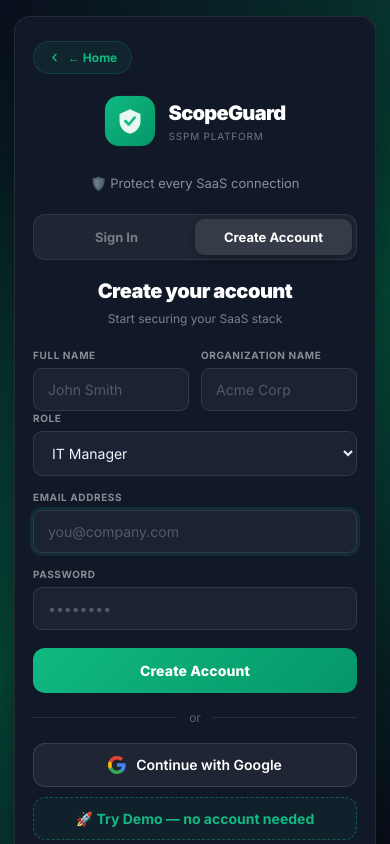
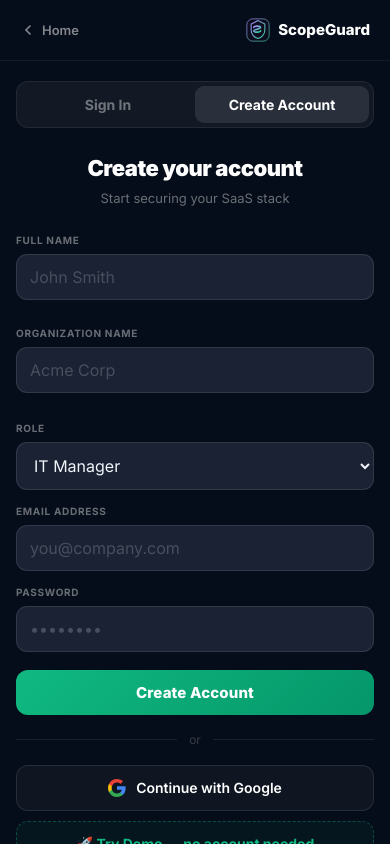
Before and after one commit to itamar12333/ScopeGuard, a React (Vite) app: page / in a window 390 px wide. Both pictures are taken after a click on the button "Get Started Free →". Built offline with nearby package versions, Linux system fonts and the light colour scheme.

Commit message:
Auth page rebuilt mobile-first

```diff
--- a/src/App.jsx
+++ b/src/App.jsx
@@ -1262,47 +1262,96 @@
 
     const isReg = authMode==="register";
     return (
-      <><style>{CSS}</style>
-      <div className={`auth-wrap ${t.dir==="rtl"?"rtl-layout":"ltr-layout"}`} dir={t.dir} style={{alignItems:"flex-start"}}>
-        <div className="auth-card" style={{marginTop:0}}>
-          <button onClick={()=>setShowLanding(true)} style={{
-            display:"flex",alignItems:"center",gap:7,
-            background:"rgba(16,185,129,.08)",
-            border:"1px solid rgba(16,185,129,.2)",
-            color:"#10b981",fontSize:12,fontWeight:700,
-            cursor:"pointer",padding:"8px 14px",
-            borderRadius:20,marginBottom:22,transition:".15s",
-            width:"fit-content"
-          }}>
-            <svg width="13" height="13" viewBox="0 0 24 24" fill="none" stroke="currentColor" strokeWidth="2.5" strokeLinecap="round"><polyline points="15 18 9 12 15 6"/></svg>
-            ← Home
+      <><style>{CSS}{`
+        .ma-wrap{min-height:100vh;min-height:100dvh;width:100%;background:#060d1a;display:flex;flex-direction:column;overflow-y:auto}
+        .ma-top{display:flex;align-items:center;justify-content:space-between;padding:16px 20px;border-bottom:1px solid rgba(255,255,255,.06);flex-shrink:0}
+        .ma-back{display:flex;align-items:center;gap:6px;background:transparent;border:none;color:rgba(255,255,255,.5);font-size:13px;font-weight:600;cursor:pointer;padding:6px 0;transition:.15s}
+        .ma-back:hover{color:#10b981}
+        .ma-back svg{flex-shrink:0}
+        .ma-logo{display:flex;align-items:center;gap:8px}
+        .ma-logo-name{font-size:15px;font-weight:800;color:#fff}
+        .ma-body{flex:1;display:flex;flex-direction:column;align-items:center;justify-content:flex-start;padding:28px 20px 40px}
+        .ma-card{width:100%;max-width:420px;display:flex;flex-direction:column;gap:0}
+        .ma-tabs{display:flex;background:rgba(255,255,255,.05);border-radius:12px;padding:4px;margin-bottom:24px;border:1px solid rgba(255,255,255,.07)}
+        .ma-tab{flex:1;padding:10px;border-radius:9px;border:none;background:transparent;color:rgba(255,255,255,.4);font-size:14px;font-weight:700;cursor:pointer;transition:.15s}
+        .ma-tab.on{background:rgba(255,255,255,.1);color:#fff}
+        .ma-title{font-size:26px;font-weight:900;color:#fff;letter-spacing:-.5px;margin-bottom:4px;text-align:center}
+        .ma-sub{font-size:13px;color:rgba(255,255,255,.4);text-align:center;margin-bottom:24px}
+        .ma-field{display:flex;flex-direction:column;gap:6px;margin-bottom:14px}
+        .ma-field-row{display:grid;grid-template-columns:1fr 1fr;gap:12px;margin-bottom:14px}
+        .ma-lbl{font-size:10px;font-weight:700;color:rgba(255,255,255,.4);text-transform:uppercase;letter-spacing:.07em}
+        .ma-inp{font-size:15px;padding:13px 14px;border-radius:11px;border:1.5px solid rgba(255,255,255,.09);background:rgba(255,255,255,.05);color:#fff;outline:none;transition:.15s;width:100%}
+        .ma-inp:focus{border-color:#10b981;background:rgba(255,255,255,.08)}
+        .ma-inp::placeholder{color:rgba(255,255,255,.2)}
+        .ma-sel{font-size:15px;padding:13px 14px;border-radius:11px;border:1.5px solid rgba(255,255,255,.09);background:rgba(255,255,255,.05);color:#fff;outline:none;width:100%;cursor:pointer}
+        .ma-sel option{background:#0d1626;color:#fff}
+        .ma-btn{width:100%;padding:14px;border-radius:12px;border:none;background:linear-gradient(135deg,#10b981,#059669);color:#fff;font-size:15px;font-weight:800;cursor:pointer;margin-top:4px;transition:.2s;letter-spacing:.01em}
+        .ma-btn:hover{transform:translateY(-1px);box-shadow:0 6px 20px rgba(16,185,129,.35)}
+        .ma-btn:disabled{opacity:.6;cursor:not-allowed;transform:none}
+        .ma-err{font-size:12px;font-weight:600;color:#fca5a5;background:rgba(239,68,68,.12);border:1px solid rgba(239,68,68,.25);border-radius:9px;padding:10px 14px;margin-top:10px}
+        .ma-or{display:flex;align-items:center;gap:12px;margin:16px 0;color:rgba(255,255,255,.2);font-size:12px}
+        .ma-or::before,.ma-or::after{content:'';flex:1;height:1px;background:rgba(255,255,255,.08)}
+        .ma-google{width:100%;padding:13px;border-radius:12px;border:1.5px solid rgba(255,255,255,.1);background:rgba(255,255,255,.04);color:#fff;font-size:14px;font-weight:600;cursor:pointer;display:flex;align-items:center;justify-content:center;gap:10px;transition:.15s;margin-bottom:10px}
+        .ma-google:hover{background:rgba(255,255,255,.08);border-color:rgba(255,255,255,.2)}
+        .ma-demo{width:100%;padding:13px;border-radius:12px;border:1.5px dashed rgba(16,185,129,.35);background:rgba(16,185,129,.05);color:#10b981;font-size:14px;font-weight:700;cursor:pointer;display:flex;align-items:center;justify-content:center;gap:8px;transition:.15s}
+        .ma-demo:hover{background:rgba(16,185,129,.1)}
+        .ma-langs{display:flex;justify-content:center;gap:5px;margin-top:20px;flex-wrap:wrap}
+        .ma-lang{font-size:11px;font-weight:600;padding:4px 10px;border-radius:7px;border:1px solid rgba(255,255,255,.1);background:transparent;color:rgba(255,255,255,.35);cursor:pointer;transition:.15s}
+        .ma-lang:hover{color:rgba(255,255,255,.7)}
+        .ma-lang.on{background:linear-gradient(135deg,#10b981,#059669);border-color:#10b981;color:#fff}
+        @media(max-width:768px){
+          .ma-field-row{grid-template-columns:1fr}
+          .ma-body{padding:20px 16px 36px}
+          .ma-title{font-size:22px}
+          .ma-inp,.ma-sel{font-size:16px;padding:12px 13px}
+          .ma-btn{padding:13px;font-size:15px}
+        }
+      `}</style>
+      <div className={`ma-wrap ${t.dir==="rtl"?"rtl-layout":"ltr-layout"}`} dir={t.dir}>
+        {/* TOP BAR */}
+        <div className="ma-top">
+          <button className="ma-back" onClick={()=>setShowLanding(true)}>
+            <svg width="16" height="16" viewBox="0 0 24 24" fill="none" stroke="currentColor" strokeWidth="2.5" strokeLinecap="round"><polyline points="15 18 9 12 15 6"/></svg>
+            Home
           </button>
-          <div className="auth-logo">
-            <div className="auth-sh">
-              <svg viewBox="0 0 24 24" fill="none" width="30" height="30"><path d="M12 2L3 6v6c0 5 3.5 9.74 9 11 5.5-1.26 9-6 9-11V6L12 2z" fill="#fff" fillOpacity=".9"/><path d="M8 12l3 3 5-6" stroke="#10b981" strokeWidth="2.2" strokeLinecap="round" strokeLinejoin="round"/></svg>
-            </div>
-            <div className="auth-brand-col">
-              <div className="auth-bname">ScopeGuard</div>
-              <div className="auth-btag">SSPM Platform</div>
-            </div>
-          </div>
-          <div className="auth-tagline">🛡️ Protect every SaaS connection</div>
-          <div className="auth-tabs">
-            <button className={`auth-tab ${!isReg?"active":""}`} onClick={()=>{setAuthMode("login");setAuthErr("")}}>{t.signIn}</button>
-            <button className={`auth-tab ${isReg?"active":""}`} onClick={()=>{setAuthMode("register");setAuthErr("")}}>{t.createAccount}</button>
-          </div>
-          <div className="auth-title">{isReg?t.registerTitle:t.loginTitle}</div>
-          <div className="auth-sub">{isReg?t.registerSub:t.loginSub}</div>
+          <div className="ma-logo">
+            <svg viewBox="0 0 28 28" fill="none" width="24" height="24">
+              <defs><linearGradient id="mag1" x1="0" y1="0" x2="1" y2="1"><stop stopColor="#a78bfa"/><stop offset="1" stopColor="#34d399"/></linearGradient></defs>
+              <rect x="1" y="1" width="26" height="26" rx="7" fill="#0e0d1f" stroke="url(#mag1)" strokeWidth=".8"/>
+              <path d="M14 3L6 7v7c0 5 4 9 8 10 4-1 8-5 8-10V7Z" fill="none" stroke="url(#mag1)" strokeWidth="1.2"/>
+              <path d="M9 11c0-2 8-2 8 0s-8 2-8 4 8 2 8 0" stroke="url(#mag1)" strokeWidth="1.8" fill="none" strokeLinecap="round"/>
+            </svg>
+            <span className="ma-logo-name">ScopeGuard</span>
+          </div>
+        </div>
+
+        {/* FORM BODY */}
+        <div className="ma-body">
+          <div className="ma-card">
+            <div className="ma-tabs">
+              <button className={`ma-tab ${!isReg?"on":""}`} onClick={()=>{setAuthMode("login");setAuthErr("")}}>{t.signIn}</button>
+              <button className={`ma-tab ${isReg?"on":""}`} onClick={()=>{setAuthMode("register");setAuthErr("")}}>{t.createAccount}</button>
+            </div>
+
+            <div className="ma-title">{isReg ? t.registerTitle : t.loginTitle}</div>
+            <div className="ma-sub">{isReg ? t.registerSub : t.loginSub}</div>
+
             <form onSubmit={isReg?doRegister:doSignIn}>
-            {isReg&&<>
-              <div className="auth-form-row">
-                <div className="f-group"><label className="f-lbl">{t.fullName}</label><input className="f-inp" type="text" placeholder="John Smith" value={fullName} onChange={e=>setFullName(e.target.value)} required/></div>
-                <div className="f-group"><label className="f-lbl">{t.orgName}</label><input className="f-inp" type="text" placeholder="Acme Corp" value={orgName} onChange={e=>setOrgName(e.target.value)} required/></div>
-              </div>
-              <div className="f-group" style={{marginBottom:14}}>
-                <label className="f-lbl">{t.role}</label>
-                <select className="f-sel" value={roleVal} onChange={e=>setRoleVal(e.target.value)}>
-                  <option value="ciso">CISO — Chief Information Security Officer</option>
+              {isReg && <>
+                <div className="ma-field-row">
+                  <div className="ma-field">
+                    <label className="ma-lbl">{t.fullName}</label>
+                    <input className="ma-inp" type="text" placeholder="John Smith" value={fullName} onChange={e=>setFullName(e.target.value)} required/>
+                  </div>
+                  <div className="ma-field">
+                    <label className="ma-lbl">{t.orgName}</label>
+                    <input className="ma-inp" type="text" placeholder="Acme Corp" value={orgName} onChange={e=>setOrgName(e.target.value)} required/>
+                  </div>
+                </div>
+                <div className="ma-field">
+                  <label className="ma-lbl">{t.role}</label>
+                  <select className="ma-sel" value={roleVal} onChange={e=>setRoleVal(e.target.value)}>
+                    <option value="ciso">CISO</option>
                     <option value="it_manager">IT Manager</option>
                     <option value="it_admin">IT Administrator</option>
                     <option value="security_analyst">Security Analyst</option>
@@ -1312,26 +1361,41 @@
                     <option value="compliance_officer">Compliance Officer</option>
                     <option value="auditor">Internal Auditor</option>
                     <option value="vp_engineering">VP Engineering</option>
-                  <option value="cto">CTO — Chief Technology Officer</option>
+                    <option value="cto">CTO</option>
                     <option value="founder">Founder / CEO</option>
-                  <option value="read_only">Read Only (Guest)</option>
+                    <option value="read_only">Read Only</option>
                   </select>
                 </div>
               </>}
-            <div className="f-group" style={{marginBottom:14}}><label className="f-lbl">{t.email}</label><input className="f-inp" type="email" placeholder="you@company.com" value={email} onChange={e=>setEmail(e.target.value)} required autoFocus/></div>
-            <div className="f-group" style={{marginBottom:14}}><label className="f-lbl">{t.password}</label><input className="f-inp" type="password" placeholder="••••••••" value={pass} onChange={e=>setPass(e.target.value)} required minLength={6}/></div>
-            <button className="sub-btn" type="submit" disabled={authBusy}>{authBusy?(isReg?t.creatingAccount:t.signingIn):(isReg?t.createAccount:t.signIn)}</button>
-            {authErr&&<div className="auth-err">{authErr}</div>}
+              <div className="ma-field">
+                <label className="ma-lbl">{t.email}</label>
+                <input className="ma-inp" type="email" placeholder="you@company.com" value={email} onChange={e=>setEmail(e.target.value)} required autoFocus/>
+              </div>
+              <div className="ma-field">
+                <label className="ma-lbl">{t.password}</label>
+                <input className="ma-inp" type="password" placeholder="••••••••" value={pass} onChange={e=>setPass(e.target.value)} required minLength={6}/>
+              </div>
+              <button className="ma-btn" type="submit" disabled={authBusy}>
+                {authBusy ? (isReg ? t.creatingAccount : t.signingIn) : (isReg ? t.createAccount : t.signIn)}
+              </button>
+              {authErr && <div className="ma-err">{authErr}</div>}
             </form>
-          <div className="auth-divider">or</div>
-          <button className="btn-google" onClick={doGoogleSignIn} disabled={authBusy}>
+
+            <div className="ma-or">or</div>
+            <button className="ma-google" onClick={doGoogleSignIn} disabled={authBusy}>
               <svg width="18" height="18" viewBox="0 0 18 18"><path fill="#4285F4" d="M17.64 9.2c0-.637-.057-1.251-.164-1.84H9v3.481h4.844c-.209 1.125-.843 2.078-1.796 2.717v2.258h2.908c1.702-1.567 2.684-3.874 2.684-6.615z"/><path fill="#34A853" d="M9 18c2.43 0 4.467-.806 5.956-2.18l-2.908-2.259c-.806.54-1.837.86-3.048.86-2.344 0-4.328-1.584-5.036-3.711H.957v2.332A8.997 8.997 0 009 18z"/><path fill="#FBBC05" d="M3.964 10.71A5.41 5.41 0 013.682 9c0-.593.102-1.17.282-1.71V4.958H.957A8.996 8.996 0 000 9c0 1.452.348 2.827.957 4.042l3.007-2.332z"/><path fill="#EA4335" d="M9 3.58c1.321 0 2.508.454 3.44 1.345l2.582-2.58C13.463.891 11.426 0 9 0A8.997 8.997 0 00.957 4.958L3.964 7.29C4.672 5.163 6.656 3.58 9 3.58z"/></svg>
               Continue with Google
             </button>
-          <button onClick={enterDemo} style={{width:"100%",marginTop:10,padding:"12px",borderRadius:12,border:"1.5px dashed rgba(16,185,129,.4)",background:"rgba(16,185,129,.06)",color:"#10b981",fontSize:14,fontWeight:700,cursor:"pointer",transition:".15s",display:"flex",alignItems:"center",justifyContent:"center",gap:8}} onMouseOver={e=>e.target.style.background="rgba(16,185,129,.12)"} onMouseOut={e=>e.target.style.background="rgba(16,185,129,.06)"}>
+            <button className="ma-demo" onClick={enterDemo}>
               🚀 Try Demo — no account needed
             </button>
-          <div className="auth-langs">{Object.entries(LANG_NAMES).map(([k,v])=><button key={k} className={`auth-lang-btn ${lang===k?"active":""}`} onClick={()=>changeLang(k)}>{v}</button>)}</div>
+
+            <div className="ma-langs">
+              {Object.entries(LANG_NAMES).map(([k,v])=>(
+                <button key={k} className={`ma-lang ${lang===k?"on":""}`} onClick={()=>changeLang(k)}>{v}</button>
+              ))}
+            </div>
+          </div>
         </div>
       </div></>
     );
```
Lines whose indentation alone changed are shown as unchanged.
